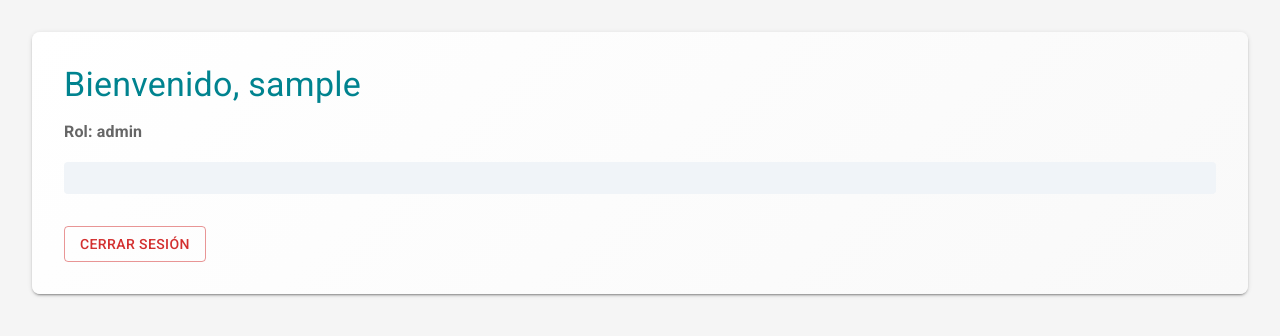
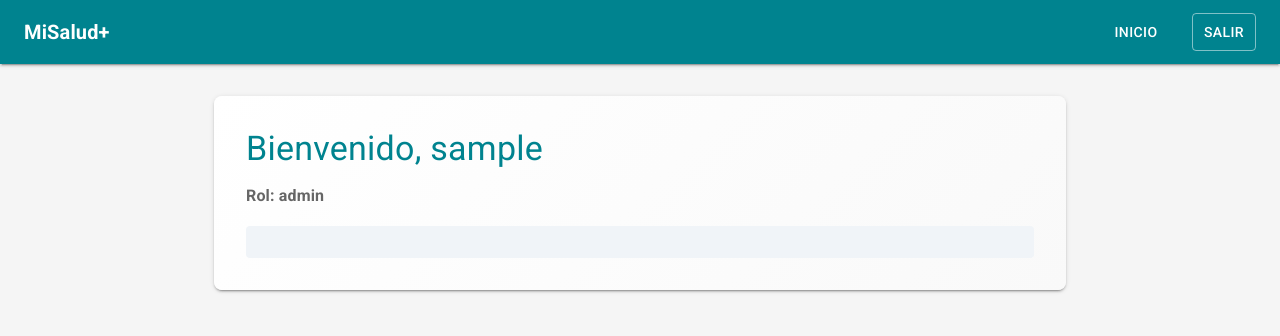
Before and after one commit to EnzoER16/Mi-Salud, a React (Vite) app in the folder frontend/: page /dashboard in a window 1280 px wide. Shown: the top 336 px of the page. Built offline with nearby package versions, Linux system fonts and the light colour scheme; no server answers; sample sign-in values are in the browser's storage.

Commit message:
add navbar

```diff
--- a/frontend/src/App.jsx
+++ b/frontend/src/App.jsx
@@ -1,20 +1,21 @@
 import { BrowserRouter as Router, Routes, Route, Navigate } from 'react-router-dom';
 import { useContext } from 'react';
 import { AuthProvider, AuthContext } from './context/AuthContext';
+import Layout from './components/Layout';
 import Login from './pages/Login';
 import Register from './pages/Register';
 import Dashboard from './pages/Dashboard';
 import CompleteProfile from './pages/CompleteProfile';
 import MedicalRecord from './pages/MedicalRecord';
 
-// Componente para proteger rutas
 const ProtectedRoute = ({ children }) => {
     const { user, loading } = useContext(AuthContext);
 
     if (loading) return <div>Cargando...</div>;
     if (!user) return <Navigate to="/login" replace />;
 
-    return children;
+    // Aplicamos el Layout automáticamente a todas las rutas protegidas
+    return <Layout>{children}</Layout>;
 };
 
 function App() {
@@ -26,34 +27,9 @@ function App() {
                     <Route path="/login" element={<Login />} />
                     <Route path="/register" element={<Register />} />
 
-                    {/* Ruta protegida */}
-                    <Route
-                        path="/dashboard"
-                        element={
-                            <ProtectedRoute>
-                                <Dashboard />
-                            </ProtectedRoute>
-                        }
-                    />
-
-                    <Route
-                        path="/complete-profile"
-                        element={
-                            <ProtectedRoute>
-                                <CompleteProfile />
-                            </ProtectedRoute>
-                        }
-                    />
-
-                    <Route
-                        path="/medical-record"
-                        element={
-                            <ProtectedRoute>
-                                <MedicalRecord />
-                            </ProtectedRoute>
-                        }
-                    />
-
+                    <Route path="/dashboard" element={<ProtectedRoute><Dashboard /></ProtectedRoute>} />
+                    <Route path="/complete-profile" element={<ProtectedRoute><CompleteProfile /></ProtectedRoute>} />
+                    <Route path="/medical-record" element={<ProtectedRoute><MedicalRecord /></ProtectedRoute>} />
                 </Routes>
             </Router>
         </AuthProvider>
--- /dev/null
+++ b/frontend/src/components/Layout.jsx
@@ -0,0 +1,64 @@
+import { useContext } from 'react';
+import { AppBar, Box, Toolbar, Typography, Button, Container } from '@mui/material';
+import { useNavigate } from 'react-router-dom';
+import { AuthContext } from '../context/AuthContext';
+
+const Layout = ({ children }) => {
+    const { user, logout } = useContext(AuthContext);
+    const navigate = useNavigate();
+
+    const handleLogout = () => {
+        logout();
+        navigate('/login');
+    };
+
+    return (
+        <Box sx={{ display: 'flex', flexDirection: 'column', minHeight: '100vh', backgroundColor: '#f5f5f5' }}>
+            {/* Barra de Navegación Superior */}
+            <AppBar position="static" color="primary" elevation={2}>
+                <Toolbar>
+                    {/* Logo / Nombre de la app (Clickeable) */}
+                    <Typography
+                        variant="h6"
+                        component="div"
+                        sx={{ flexGrow: 1, cursor: 'pointer', fontWeight: 'bold' }}
+                        onClick={() => navigate('/dashboard')}
+                    >
+                        MiSalud+
+                    </Typography>
+
+                    {/* Botones de navegación (solo se muestran si hay usuario) */}
+                    {user && (
+                        <Box sx={{ display: 'flex', alignItems: 'center', gap: 1 }}>
+                            <Button color="inherit" onClick={() => navigate('/dashboard')}>
+                                Inicio
+                            </Button>
+
+                            {/* Solo el paciente ve el acceso directo a su ficha por ahora */}
+                            {user.role === 'Paciente' && (
+                                <Button color="inherit" onClick={() => navigate('/medical-record')}>
+                                    Mi Ficha
+                                </Button>
+                            )}
+
+                            <Button
+                                color="inherit"
+                                onClick={handleLogout}
+                                sx={{ ml: 2, border: '1px solid rgba(255,255,255,0.5)' }}
+                            >
+                                Salir
+                            </Button>
+                        </Box>
+                    )}
+                </Toolbar>
+            </AppBar>
+
+            {/* Contenedor principal donde se inyectarán las pantallas (Dashboard, Ficha, etc.) */}
+            <Container component="main" maxWidth="md" sx={{ flexGrow: 1, py: 4, display: 'flex', flexDirection: 'column' }}>
+                {children}
+            </Container>
+        </Box>
+    );
+};
+
+export default Layout;
--- a/frontend/src/pages/Dashboard.jsx
+++ b/frontend/src/pages/Dashboard.jsx
@@ -5,7 +5,7 @@ import { useNavigate } from 'react-router-dom';
 import { getProfile } from '../services/api';
 
 const Dashboard = () => {
-    const { user, logout } = useContext(AuthContext);
+    const { user } = useContext(AuthContext);
     const navigate = useNavigate();
 
     const [loadingProfile, setLoadingProfile] = useState(true);
@@ -17,10 +17,8 @@ const Dashboard = () => {
                 const data = await getProfile(user.role);
 
                 if (!data) {
-                    // Si data es null, el perfil está incompleto. Lo mandamos a llenarlo.
                     navigate('/complete-profile', { replace: true });
                 } else {
-                    // Si existe, guardamos los datos para mostrarlos y quitamos la pantalla de carga
                     setProfileData(data);
                     setLoadingProfile(false);
                 }
@@ -35,22 +33,15 @@ const Dashboard = () => {
         }
     }, [user, navigate]);
 
-    const handleLogout = () => {
-        logout();
-        navigate('/login');
-    };
-
-    // Pantalla de carga mientras va y vuelve la petición a Flask
     if (loadingProfile) {
         return (
-            <Box sx={{ display: 'flex', justifyContent: 'center', alignItems: 'center', minHeight: '100vh', backgroundColor: '#f5f5f5' }}>
+            <Box sx={{ display: 'flex', justifyContent: 'center', alignItems: 'center', minHeight: '60vh' }}>
                 <CircularProgress color="primary" />
             </Box>
         );
     }
 
     return (
-        <Box sx={{ p: 4, minHeight: '100vh', backgroundColor: '#f5f5f5' }}>
         <Paper elevation={2} sx={{ p: 4, borderRadius: 2, background: 'linear-gradient(135deg, #ffffff 0%, #f9f9f9 100%)' }}>
             <Typography variant="h4" color="primary" gutterBottom>
                 Bienvenido, {user?.username}
@@ -60,8 +51,7 @@ const Dashboard = () => {
                 Rol: {user?.role}
             </Typography>
 
-                {/* Mostramos información distinta dependiendo del rol y de los datos que trajimos */}
-                <Box sx={{ mb: 4, p: 2, backgroundColor: '#f0f4f8', borderRadius: 1 }}>
+            <Box sx={{ p: 2, backgroundColor: '#f0f4f8', borderRadius: 1 }}>
                 {user?.role === 'Paciente' && profileData && (
                     <>
                         <Typography variant="body1"><strong>DNI:</strong> {profileData.dni}</Typography>
@@ -71,12 +61,11 @@ const Dashboard = () => {
                         <Button
                             variant="contained"
                             color="primary"
-                                sx={{ mt: 2 }}
+                            sx={{ mt: 3 }}
                             onClick={() => navigate('/medical-record')}
                         >
                             Ver / Editar mi Ficha Médica
                         </Button>
-
                     </>
                 )}
 
@@ -87,12 +76,7 @@ const Dashboard = () => {
                     </>
                 )}
             </Box>
-
-                <Button variant="outlined" color="error" onClick={handleLogout}>
-                    Cerrar Sesión
-                </Button>
         </Paper>
-        </Box>
     );
 };
 
```
Also changed, not shown: frontend/src/pages/MedicalRecord.jsx (+8 -46 lines). Lines whose indentation alone changed are shown as unchanged.
